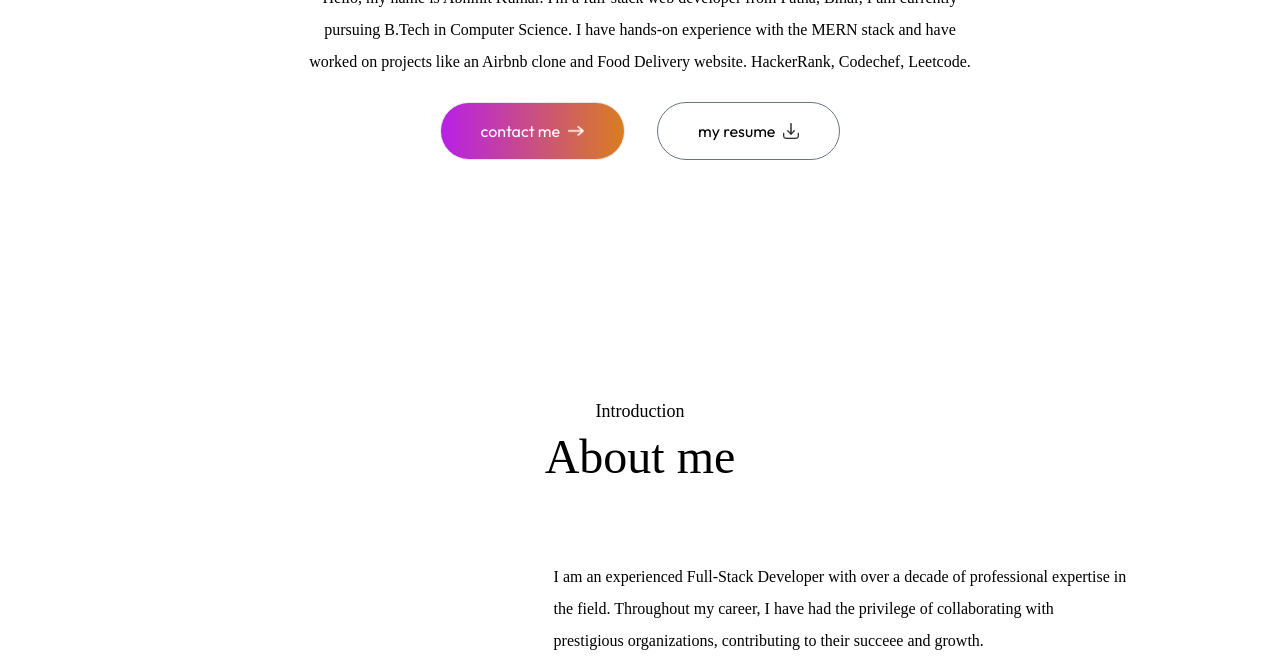
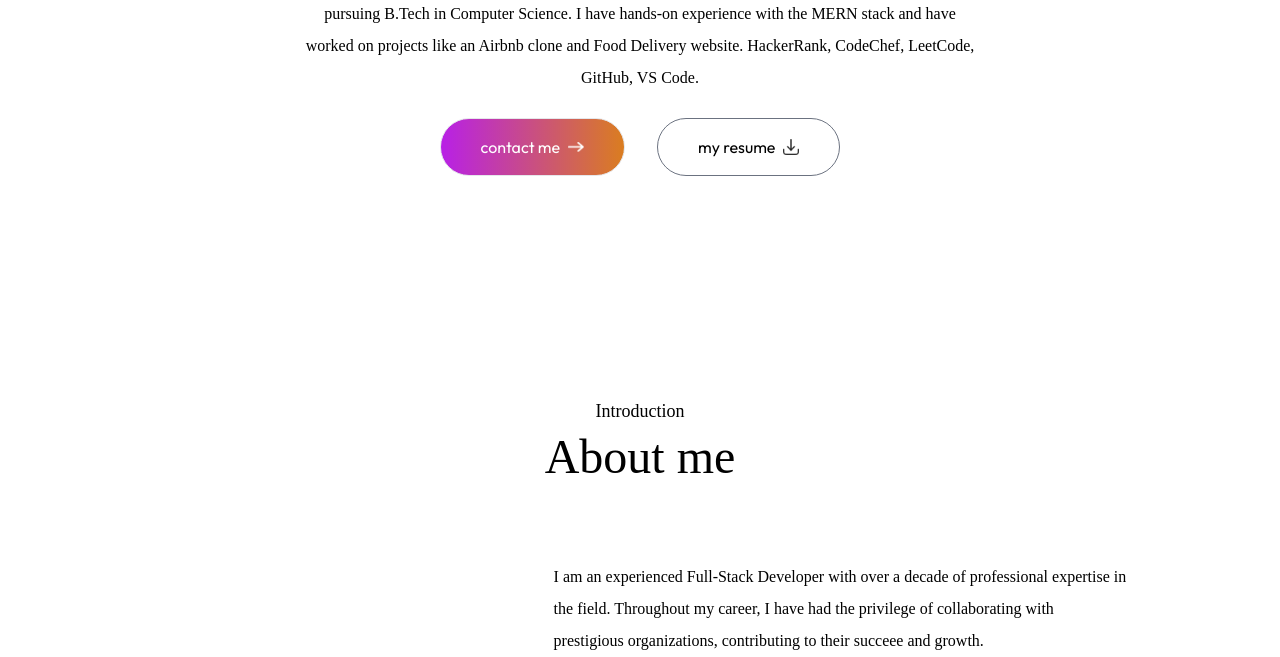
Before and after one commit to AbhinitRandhir/My_New_Portfolio, a plain HTML site: page index.html in a window 1280 px wide. Shown: the part 443-1100 px from the top of the page. Drawn offline with nearby package versions, Linux system fonts and the light colour scheme; a web font is replaced by a local one.

Commit message:
Update index.html

```diff
--- a/index.html
+++ b/index.html
@@ -78,7 +78,7 @@
         <h1 class="text-1xl sm:text-6xl lg:text-[40px] font-Ovo">full-stack web developer based in india.</h1>
         <p class="max-w-2xl mx-auto font-Ovo">Hello, my name is Abhinit Kumar. I'm a full-stack web developer from Patna, Bihar, I am currently pursuing B.Tech in Computer Science.
             I have hands-on experience with the MERN stack and have worked on projects like an Airbnb clone and Food Delivery website.
-             HackerRank, Codechef, Leetcode.
+             HackerRank, CodeChef, LeetCode, GitHub, VS Code.
         </p>
 
         <div class="flex flex-col sm:flex-row items-center gap-8 mt-6">
```
